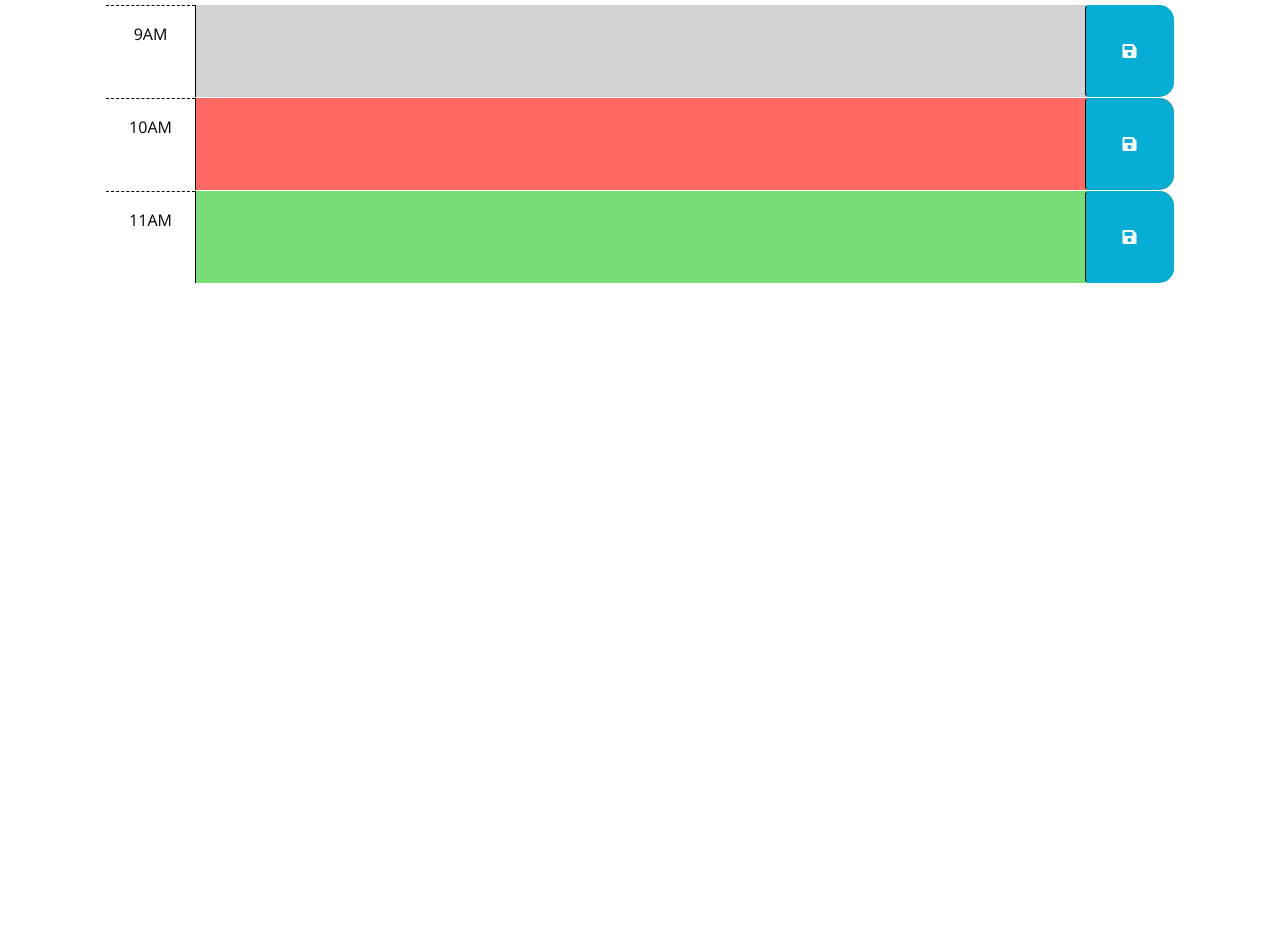
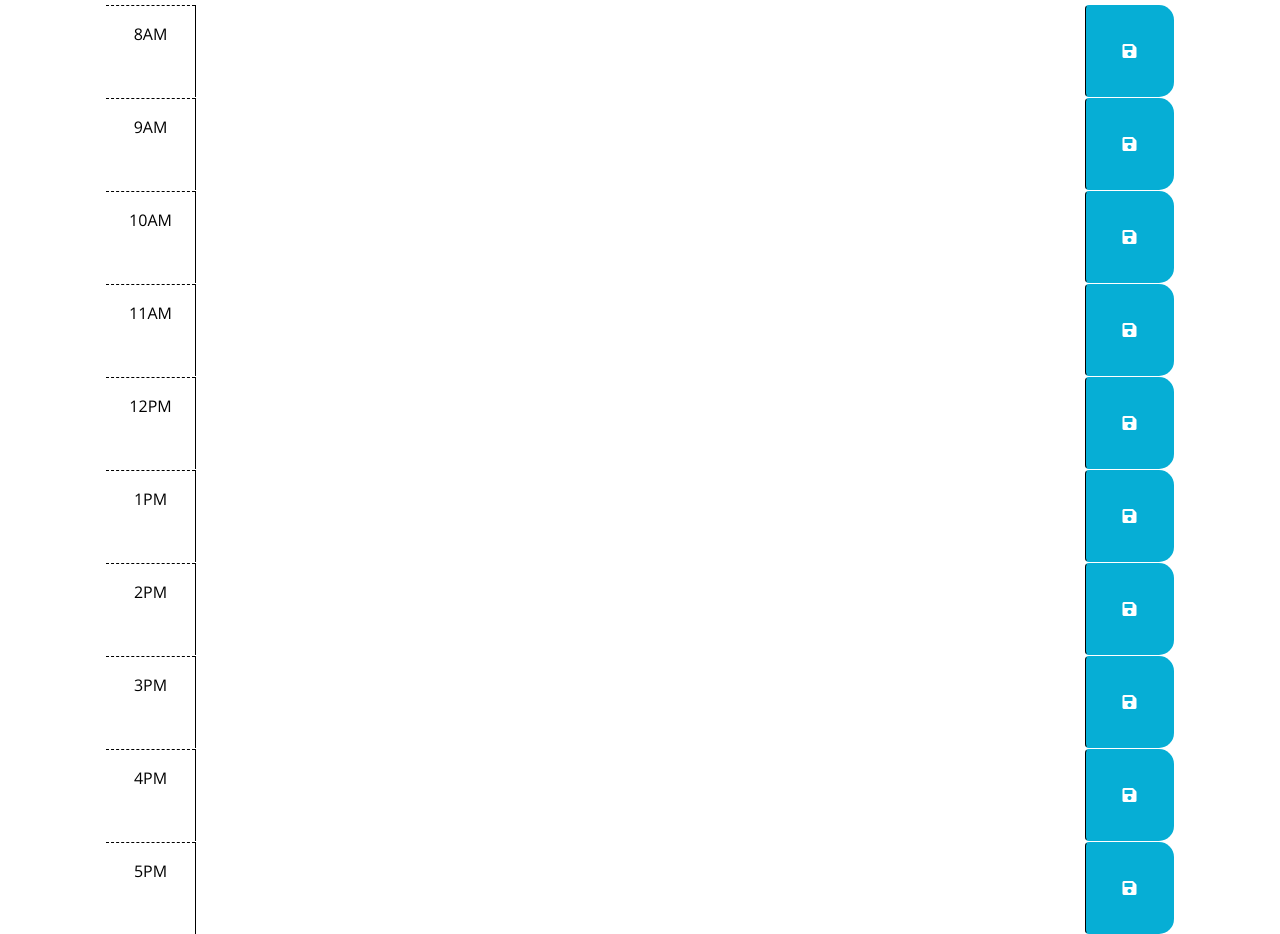
Before and after one commit to tridean/05-challenge-tpa-tridean, a plain HTML site: page Develop/index.html in a window 1280 px wide. Shown: the part 338-1272 px from the top of the page. Before the commit the page ends 800 px from the top, so only its background shows below. Drawn offline with nearby package versions, Linux system fonts and the light colour scheme.

Commit message:
populated time slots

```diff
--- a/Develop/index.html
+++ b/Develop/index.html
@@ -40,8 +40,15 @@
         code is implemented.
         -->
 
-      <!-- Example of a past time block. The "past" class adds a gray background color. -->
-      <div id="hour-9" class="row time-block past">
+      <div id="hour-8" class="row time-block">
+        <div class="col-2 col-md-1 hour text-center py-3">8AM</div>
+        <textarea class="col-8 col-md-10 description" rows="3"> </textarea>
+        <button class="btn saveBtn col-2 col-md-1" aria-label="save">
+          <i class="fas fa-save" aria-hidden="true"></i>
+        </button>
+      </div>
+
+      <div id="hour-9" class="row time-block">
         <div class="col-2 col-md-1 hour text-center py-3">9AM</div>
         <textarea class="col-8 col-md-10 description" rows="3"> </textarea>
         <button class="btn saveBtn col-2 col-md-1" aria-label="save">
@@ -49,8 +56,7 @@
         </button>
       </div>
 
-      <!-- Example of a a present time block. The "present" class adds a red background color. -->
-      <div id="hour-10" class="row time-block present">
+      <div id="hour-10" class="row time-block">
         <div class="col-2 col-md-1 hour text-center py-3">10AM</div>
         <textarea class="col-8 col-md-10 description" rows="3"> </textarea>
         <button class="btn saveBtn col-2 col-md-1" aria-label="save">
@@ -58,9 +64,56 @@
         </button>
       </div>
 
-      <!-- Example of a future time block. The "future" class adds a green background color. -->
-      <div id="hour-11" class="row time-block future">
+      <div id="hour-11" class="row time-block">
         <div class="col-2 col-md-1 hour text-center py-3">11AM</div>
+        <textarea class="col-8 col-md-10 description" rows="3"> </textarea>
+        <button class="btn saveBtn col-2 col-md-1" aria-label="save">
+          <i class="fas fa-save" aria-hidden="true"></i>
+        </button>
+      </div>
+
+      <div id="hour-12" class="row time-block">
+        <div class="col-2 col-md-1 hour text-center py-3">12PM</div>
+        <textarea class="col-8 col-md-10 description" rows="3"> </textarea>
+        <button class="btn saveBtn col-2 col-md-1" aria-label="save">
+          <i class="fas fa-save" aria-hidden="true"></i>
+        </button>
+      </div>
+
+      <div id="hour-13" class="row time-block">
+        <div class="col-2 col-md-1 hour text-center py-3">1PM</div>
+        <textarea class="col-8 col-md-10 description" rows="3"> </textarea>
+        <button class="btn saveBtn col-2 col-md-1" aria-label="save">
+          <i class="fas fa-save" aria-hidden="true"></i>
+        </button>
+      </div>
+
+      <div id="hour-14" class="row time-block">
+        <div class="col-2 col-md-1 hour text-center py-3">2PM</div>
+        <textarea class="col-8 col-md-10 description" rows="3"> </textarea>
+        <button class="btn saveBtn col-2 col-md-1" aria-label="save">
+          <i class="fas fa-save" aria-hidden="true"></i>
+        </button>
+      </div>
+
+      <div id="hour-15" class="row time-block">
+        <div class="col-2 col-md-1 hour text-center py-3">3PM</div>
+        <textarea class="col-8 col-md-10 description" rows="3"> </textarea>
+        <button class="btn saveBtn col-2 col-md-1" aria-label="save">
+          <i class="fas fa-save" aria-hidden="true"></i>
+        </button>
+      </div>
+
+      <div id="hour-16" class="row time-block">
+        <div class="col-2 col-md-1 hour text-center py-3">4PM</div>
+        <textarea class="col-8 col-md-10 description" rows="3"> </textarea>
+        <button class="btn saveBtn col-2 col-md-1" aria-label="save">
+          <i class="fas fa-save" aria-hidden="true"></i>
+        </button>
+      </div>
+
+      <div id="hour-17" class="row time-block">
+        <div class="col-2 col-md-1 hour text-center py-3">5PM</div>
         <textarea class="col-8 col-md-10 description" rows="3"> </textarea>
         <button class="btn saveBtn col-2 col-md-1" aria-label="save">
           <i class="fas fa-save" aria-hidden="true"></i>
--- a/Develop/script.js
+++ b/Develop/script.js
@@ -26,7 +26,7 @@ $(function () {
 
 
   // TODO: Add code to display the current date in the header of the page.
-  function updateTime() {
+  function refreshTime() {
     const dateEle = $("#currentDay");
     const timeEle = $("#currentTime");
     const currentDate = dayjs().format('dddd, MMMM D, YYYY');
@@ -34,5 +34,5 @@ $(function () {
     dateEle.text(currentDate);
     timeEle.text(currentTime);
   }
-  setInterval(updateTime, 1000);
+  setInterval(refreshTime, 1000);
 });
```
